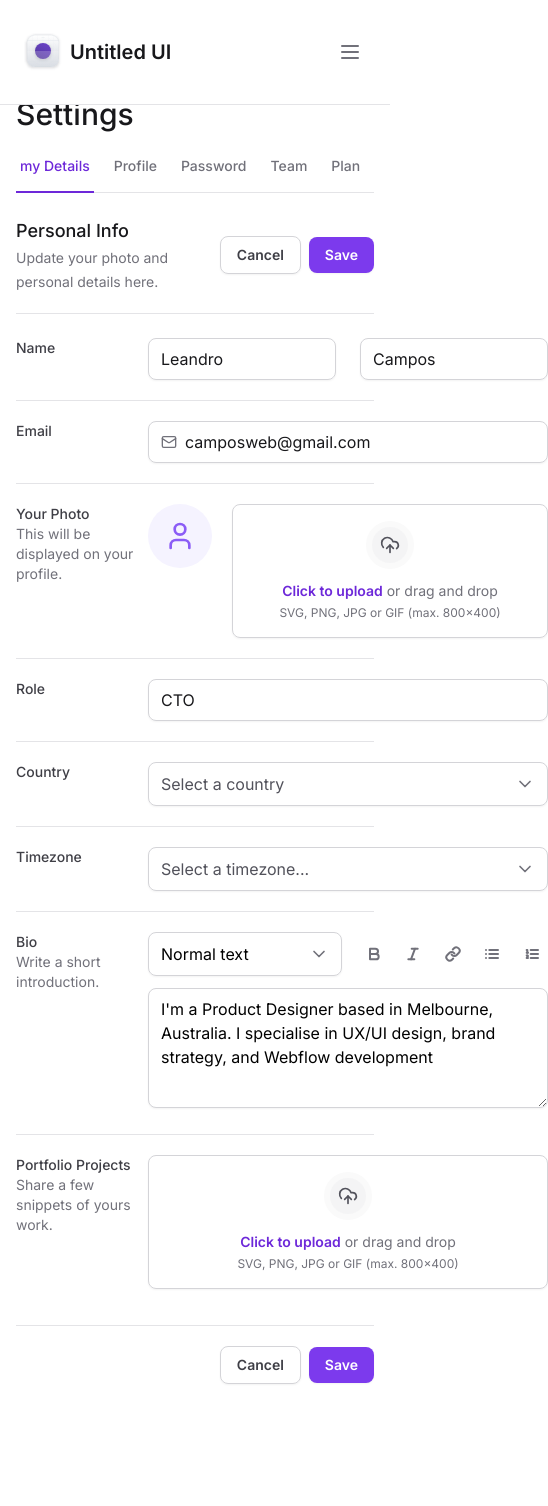
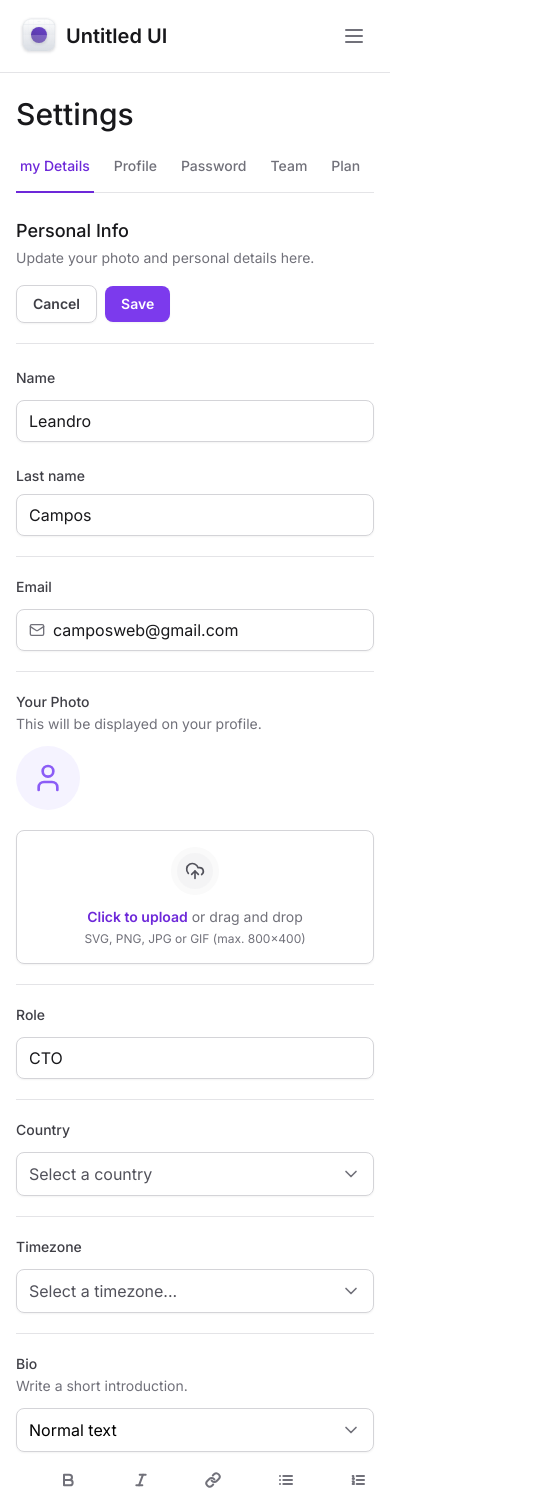
Before and after one commit to camposweb/tailwind-next, a Next.js app: page / in a window 390 px wide. Shown: the top 1506 px of the page, 548 px wide, since content can reach past the window. Before the commit the page ends 1432 px from the top, so only its background shows below. Built offline with nearby package versions, Linux system fonts and the light colour scheme.

Commit message:
reponsive form

```diff
--- a/package.json
+++ b/package.json
@@ -19,6 +19,7 @@
     "next": "14.0.2",
     "react": "^18",
     "react-dom": "^18",
+    "tailwind-merge": "^2.0.0",
     "tailwind-variants": "^0.1.18"
   },
   "devDependencies": {
--- a/src/app/layout.tsx
+++ b/src/app/layout.tsx
@@ -20,7 +20,7 @@ export default function RootLayout({
       <body className={inter.className}>
         <div className="min-h-screen lg:grid lg:grid-cols-app">
           <Sidebar />
-          <main className="maxws px-4 pb-12 pt-24 lg:col-start-2 lg:px-8 lg:pt-8">
+          <main className="max-w-[100vw] px-4 pb-12 pt-24 lg:col-start-2 lg:px-8 lg:pt-8">
             {children}
           </main>
         </div>
--- a/src/app/page.tsx
+++ b/src/app/page.tsx
@@ -14,7 +14,7 @@ export default function Home() {
       <SettingsTabs />
 
       <div className="mt-6 flex flex-col">
-        <div className="flex items-center justify-between border-b border-zinc-200 pb-5">
+        <div className="flex flex-col justify-between gap-4 border-b border-zinc-200 pb-5 lg:flex-row lg:items-center">
           <div className="space-y-1">
             <h2 className="text-lg font-medium text-zinc-900">Personal Info</h2>
             <span className="text-sm text-zinc-500">
@@ -35,14 +35,14 @@ export default function Home() {
           action=""
           className="mt-6 flex w-full flex-col gap-5 divide-y divide-zinc-200"
         >
-          <div className="grid grid-cols-form gap-3">
+          <div className="flex flex-col gap-3 lg:grid lg:grid-cols-form">
             <label
               htmlFor="firstName"
               className="text-sm font-medium text-zinc-700"
             >
               Name
             </label>
-            <div className="grid grid-cols-2 gap-6">
+            <div className="flex flex-col gap-6 lg:grid lg:grid-cols-2">
               <Input.Root>
                 <Input.Control
                   type="text"
@@ -50,13 +50,25 @@ export default function Home() {
                   defaultValue={'Leandro'}
                 />
               </Input.Root>
-              <Input.Root>
-                <Input.Control defaultValue={'Campos'} />
-              </Input.Root>
+              <div className="flex flex-col gap-2 lg:block">
+                <label
+                  htmlFor="lastName"
+                  className="text-sm font-medium text-zinc-700 lg:sr-only"
+                >
+                  Last name
+                </label>
+                <Input.Root>
+                  <Input.Control
+                    type="text"
+                    id="lastName"
+                    defaultValue={'Campos'}
+                  />
+                </Input.Root>
+              </div>
             </div>
           </div>
 
-          <div className="grid grid-cols-form gap-3 pt-5">
+          <div className="flex flex-col gap-3 pt-5 lg:grid lg:grid-cols-form">
             <label
               htmlFor="email"
               className="text-sm font-medium text-zinc-700"
@@ -75,25 +87,25 @@ export default function Home() {
             </Input.Root>
           </div>
 
-          <div className="grid grid-cols-form gap-3 pt-5">
+          <div className="flex flex-col gap-3 pt-5 lg:grid lg:grid-cols-form">
             <label
-              htmlFor="uploa"
+              htmlFor="upload"
               className="text-sm font-medium text-zinc-700"
             >
               Your Photo
-              <span className="block text-sm font-normal text-zinc-500">
+              <span className="mt-0.5 block text-sm font-normal text-zinc-500">
                 This will be displayed on your profile.
               </span>
             </label>
 
-            <FileInput.Root className="flex items-start gap-5">
+            <FileInput.Root className="flex flex-col gap-5 lg:flex-row lg:items-start">
               <FileInput.ImagePreview />
               <FileInput.Trigger />
               <FileInput.Control />
             </FileInput.Root>
           </div>
 
-          <div className="grid grid-cols-form gap-3 pt-5">
+          <div className="flex flex-col gap-3 pt-5 lg:grid lg:grid-cols-form">
             <label htmlFor="role" className="text-sm font-medium text-zinc-700">
               Role
             </label>
@@ -102,7 +114,7 @@ export default function Home() {
             </Input.Root>
           </div>
 
-          <div className="grid grid-cols-form gap-3 pt-5">
+          <div className="flex flex-col gap-3 pt-5 lg:grid lg:grid-cols-form">
             <label
               htmlFor="country"
               className="text-sm font-medium text-zinc-700"
@@ -117,7 +129,7 @@ export default function Home() {
             </Select>
           </div>
 
-          <div className="grid grid-cols-form gap-3 pt-5">
+          <div className="flex flex-col gap-3 pt-5 lg:grid lg:grid-cols-form">
             <label
               htmlFor="timezone"
               className="text-sm font-medium text-zinc-700"
@@ -133,15 +145,15 @@ export default function Home() {
             </Select>
           </div>
 
-          <div className="grid grid-cols-form gap-3 pt-5">
+          <div className="flex flex-col gap-3 pt-5 lg:grid lg:grid-cols-form">
             <label htmlFor="bio" className="text-sm font-medium text-zinc-700">
               Bio
-              <span className="block text-sm font-normal text-zinc-500">
+              <span className="mt-0.5 block text-sm font-normal text-zinc-500">
                 Write a short introduction.
               </span>
             </label>
             <div className="space-y-3">
-              <div className="grid grid-cols-2 gap-3">
+              <div className="flex flex-col gap-3 lg:grid lg:grid-cols-2">
                 <Select placeholder="" defaultValue="normal">
                   <SelectItem value="normal" text="Normal text" />
                   <SelectItem value="bold" text="Bold Text" />
@@ -171,7 +183,7 @@ export default function Home() {
             </div>
           </div>
 
-          <div className="grid grid-cols-form gap-3 pt-5">
+          <div className="flex flex-col gap-3 pt-5 lg:grid lg:grid-cols-form">
             <label
               htmlFor="projects"
               className="text-sm font-medium text-zinc-700"
--- a/src/components/Input.tsx
+++ b/src/components/Input.tsx
@@ -1,4 +1,5 @@
 import { ComponentProps } from 'react'
+import { twMerge } from 'tailwind-merge'
 
 type InputPrefixProps = ComponentProps<'div'>
 
@@ -22,7 +23,12 @@ type InputRootProps = ComponentProps<'div'>
 export function Root(props: InputRootProps) {
   return (
     <div
-      className="flex w-full items-center gap-2 rounded-lg border border-zinc-300 px-3 py-2 shadow-sm focus-within:border-violet-300 focus-within:ring-4 focus-within:ring-violet-100"
+      className={twMerge(
+        'flex w-full items-center gap-2 rounded-lg border border-zinc-300 px-3 py-2 shadow-sm',
+        'focus-within:border-violet-300 focus-within:ring-4 focus-within:ring-violet-100',
+        'dark:border-zinc-700 dark:bg-zinc-800 dark:focus-within:border-violet-500 dark:focus-within:ring-violet-500/10',
+        props.className,
+      )}
       {...props}
     ></div>
   )
--- a/src/components/Sidebar/Logo.tsx
+++ b/src/components/Sidebar/Logo.tsx
@@ -2,7 +2,7 @@ import * as React from 'react'
 
 export function Logo() {
   return (
-    <strong className="mx-1 flex items-center gap-2 text-xl font-semibold text-zinc-900">
+    <strong className="mx-1 flex items-center gap-2 text-xl font-semibold text-zinc-900 dark:text-zinc-100">
       <svg
         width={38}
         height={38}
--- a/src/components/Sidebar/index.tsx
+++ b/src/components/Sidebar/index.tsx
@@ -12,7 +12,7 @@ import { Button } from '../Button'
 
 export function Sidebar() {
   return (
-    <Collapsible.Root className="fixed left-0 right-0 top-0 z-20 flex flex-col gap-6 border-b border-zinc-200 bg-white px-5 py-8 data-[state=open]:bottom-0 data-[state=open]:h-screen lg:relative lg:right-auto lg:w-80 lg:border-r lg:px-5 lg:py-8 lg:data-[state=closed]:bottom-0 lg:data-[state=open]:h-screen">
+    <Collapsible.Root className="fixed left-0 right-0 top-0 z-20 flex w-screen flex-col gap-6 border-b border-zinc-200 bg-white p-4 data-[state=open]:bottom-0 data-[state=open]:h-screen dark:border-zinc-800 dark:bg-zinc-900 lg:relative lg:right-auto lg:w-80 lg:border-r lg:px-5 lg:py-8 lg:data-[state=closed]:bottom-0 lg:data-[state=open]:h-screen">
       <div className="flex items-center justify-between">
         <Logo />
         <Collapsible.Trigger asChild className="lg:hidden">
```
Also changed, not shown: 1 other file (tests, documents, lock files or other folders).
